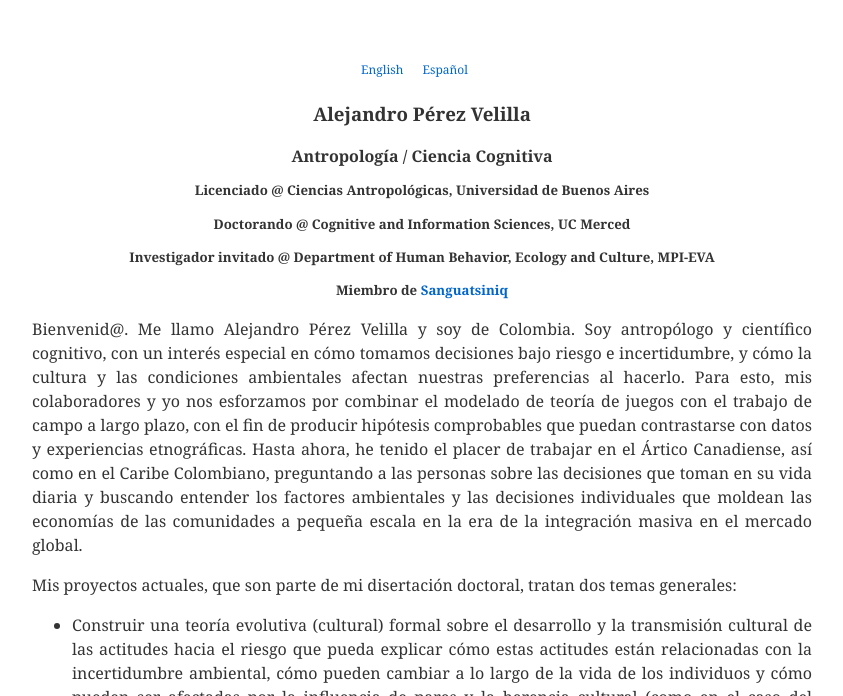
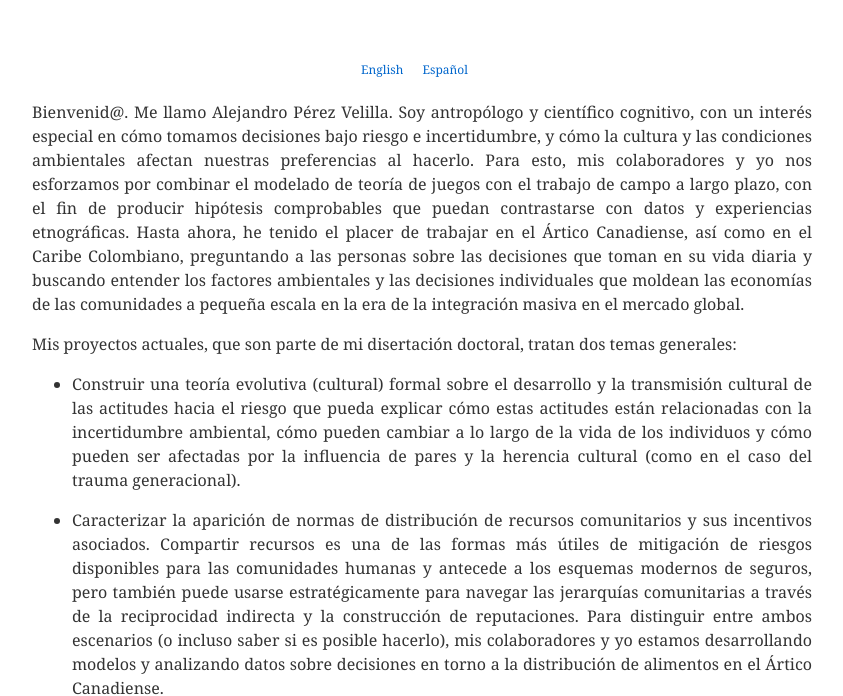
Before and after one commit to datadreamscorp/datadreamscorp.github.io, a Jekyll site: the page built from es/index.md, in a window 1280 px wide, cut to the strip 0-696 px from the top of the page. Shown: the whole strip, without its empty margins (218-1061 px from the left). Built offline with Jekyll 4.4.1, drawn with Linux system fonts in a browser that asks for light colours; part of the change alters nothing that is shown; some of the changed text lies outside the part shown.

Commit message:
Update index.md

```diff
--- a/es/index.md
+++ b/es/index.md
@@ -5,14 +5,7 @@ lang: es
 custom_css: "/assets/custom-page-styles.css"
 ---
 
-### Alejandro Pérez Velilla
-#### Antropología / Ciencia Cognitiva
-##### Licenciado @ Ciencias Antropológicas, Universidad de Buenos Aires
-##### Doctorando @ Cognitive and Information Sciences, UC Merced
-##### Investigador invitado @ Department of Human Behavior, Ecology and Culture, MPI-EVA
-##### Miembro de [Sanguatsiniq](https://sanguatsiniq.github.io/)
-
-Bienvenid@. Me llamo Alejandro Pérez Velilla y soy de Colombia. Soy antropólogo y científico cognitivo, con un interés especial en cómo tomamos decisiones bajo riesgo e incertidumbre, y cómo la cultura y las condiciones ambientales afectan nuestras preferencias al hacerlo. Para esto, mis colaboradores y yo nos esforzamos por combinar el modelado de teoría de juegos con el trabajo de campo a largo plazo, con el fin de producir hipótesis comprobables que puedan contrastarse con datos y experiencias etnográficas. Hasta ahora, he tenido el placer de trabajar en el Ártico Canadiense, así como en el Caribe Colombiano, preguntando a las personas sobre las decisiones que toman en su vida diaria y buscando entender los factores ambientales y las decisiones individuales que moldean las economías de las comunidades a pequeña escala en la era de la integración masiva en el mercado global.
+Bienvenid@. Me llamo Alejandro Pérez Velilla. Soy antropólogo y científico cognitivo, con un interés especial en cómo tomamos decisiones bajo riesgo e incertidumbre, y cómo la cultura y las condiciones ambientales afectan nuestras preferencias al hacerlo. Para esto, mis colaboradores y yo nos esforzamos por combinar el modelado de teoría de juegos con el trabajo de campo a largo plazo, con el fin de producir hipótesis comprobables que puedan contrastarse con datos y experiencias etnográficas. Hasta ahora, he tenido el placer de trabajar en el Ártico Canadiense, así como en el Caribe Colombiano, preguntando a las personas sobre las decisiones que toman en su vida diaria y buscando entender los factores ambientales y las decisiones individuales que moldean las economías de las comunidades a pequeña escala en la era de la integración masiva en el mercado global.
 
 Mis proyectos actuales, que son parte de mi disertación doctoral, tratan dos temas generales:
 
@@ -21,5 +14,10 @@ Mis proyectos actuales, que son parte de mi disertación doctoral, tratan dos te
 
 ![photo](/img/field_photo.png)
 
+##### Licenciado @ Ciencias Antropológicas, Universidad de Buenos Aires
+##### Doctorando @ Cognitive and Information Sciences, UC Merced
+##### Investigador invitado @ Department of Human Behavior, Ecology and Culture, MPI-EVA
+##### Miembro de [Sanguatsiniq](https://sanguatsiniq.github.io/)
+
 correo: aperezvelilla@ucmerced.edu
 [github](https://github.com/datadreamscorp)
```
